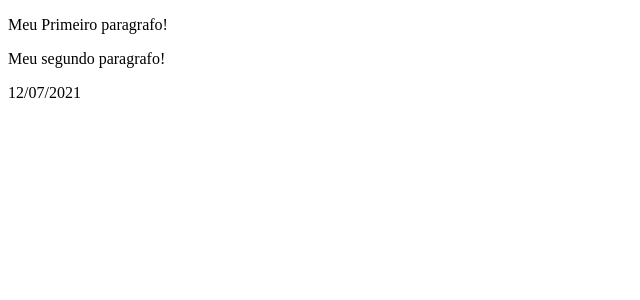
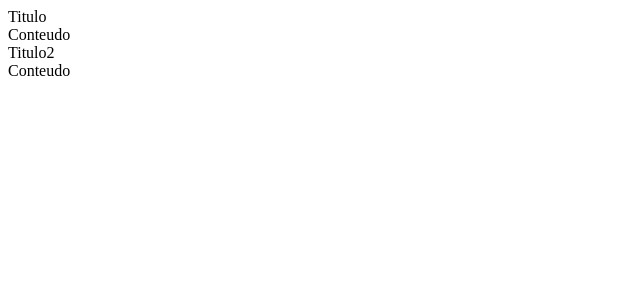
Before and after one commit to LTHoriZonT/LetsCode, a React (Create React App) app in the folder Lets Code fase 2/React/meu-app/: page / in a window 1280 px wide. Shown: the top 300 px of the page, without its empty margins (0-640 px from the left). Built offline with nearby package versions, Linux system fonts and the light colour scheme.

Commit message:
utilizando props

```diff
--- /dev/null
+++ b/Lets Code fase 2/React/meu-app/src/components/App2.js
@@ -0,0 +1,19 @@
+import React from 'react';
+
+class App2 extends React.Component{
+  constructor(props){
+      super(props);
+  }
+
+  render(){
+    return (
+      <div className="box">
+          <div id="title">{this.props.title}</div>
+          <div id="text">{this.props.children}</div>
+      </div>
+
+    );
+  }
+}
+
+export default App2;
--- a/Lets Code fase 2/React/meu-app/src/index.js
+++ b/Lets Code fase 2/React/meu-app/src/index.js
@@ -1,11 +1,18 @@
 import React from 'react';
 import ReactDOM from 'react-dom';
-import App from './App';
+import App from './components/App';
+import App2 from './components/App2';
 import reportWebVitals from './reportWebVitals';
 
 ReactDOM.render(
   <React.StrictMode>
-    <App />
+    <App2 title="Titulo">
+      Conteudo
+    </App2>
+
+    <App2 title="Titulo2">
+      Conteudo
+    </App2>
   </React.StrictMode>,
   document.getElementById('root')
 );
```
Also changed, not shown: Lets Code fase 2/React/meu-app/src/components/App.js (renamed from Lets Code fase 2/React/meu-app/src/App.js).
